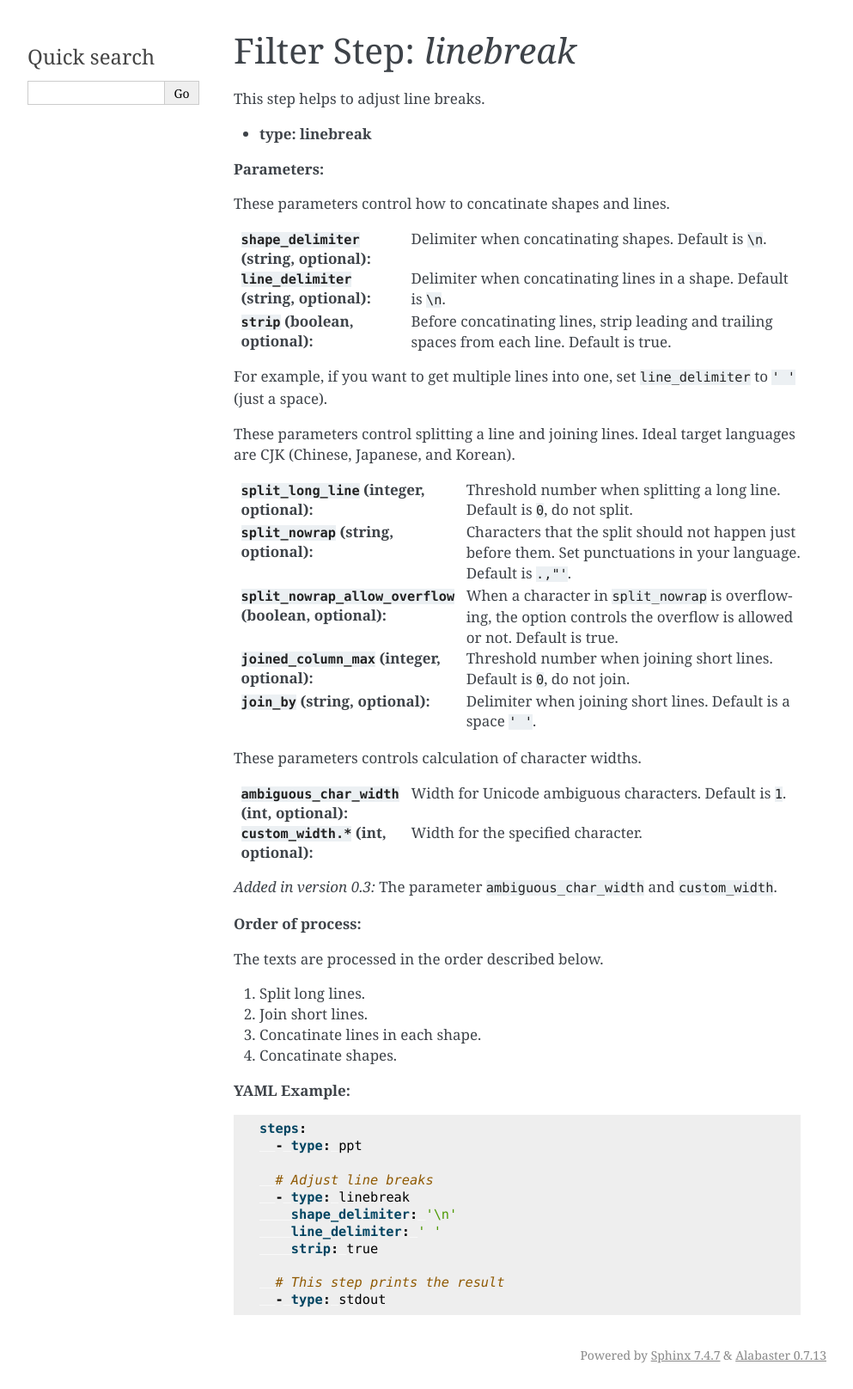
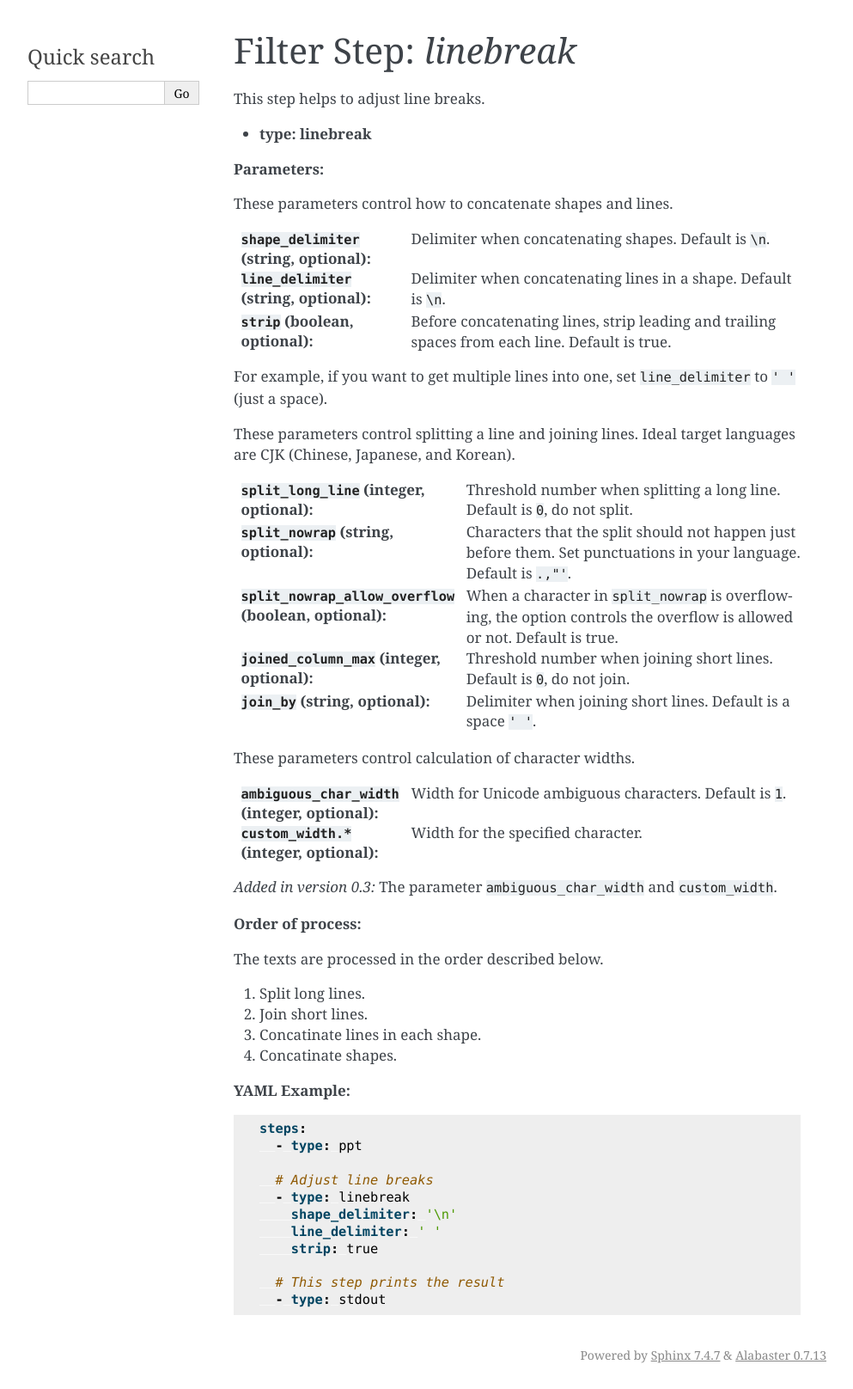
Before and after one commit to norihiro/slidetextbridge, a Sphinx documentation site: the page built from doc/plugins/linebreak.rst, in a window 1280 px wide. Shown: the whole page at 86% size, without its empty margins (148-1141 px from the left). Built offline with Sphinx 7.4.7, drawn with Linux system fonts in a browser that asks for light colours.

```diff
--- a/doc/_static/switcher.js
+++ b/doc/_static/switcher.js
@@ -86,7 +86,7 @@ async function navigate_to_first_existing(urls) {
 				return url;
 			}
 		} catch (err) {
-			console.error(`Error to fetch '${url}'; ${err}`);
+			console.error(`Error fetching '${url}'; ${err}`);
 		}
 	}
 }
--- a/doc/configuration.rst
+++ b/doc/configuration.rst
@@ -6,7 +6,7 @@ The configuration file is a YAML document that defines the ``steps`` of the text
 Top-Level Structure
 -------------------
 
-The root of the configuration must be a ``steps`` key, which holds a list of step objects.
+The root of the configuration must contain a ``steps`` key, which holds a list of step objects.
 
 .. code-block:: yaml
 
--- a/doc/getting-started.rst
+++ b/doc/getting-started.rst
@@ -94,5 +94,5 @@ Downloaded from PyPI
 
      slidetextbridge -c config.yaml
 
-Now, when you change slides in PowerPoint, the text from the new slide's should appear in the specified OBS text source or in your browser,
+Now, when you change slides in PowerPoint, the text from the new slide should appear in the specified OBS text source or in your browser,
 depending on your configuration.
--- a/doc/index.rst
+++ b/doc/index.rst
@@ -10,9 +10,9 @@ Key Features
   text replacement by regular expression.
 * Send text to live streaming applications such as OBS Studio and vMix.
 
-See `Galley`_ for visual examples.
+See `Gallery`_ for visual examples.
 
-.. _Galley: https://github.com/norihiro/slidetextbridge/wiki/Gallery
+.. _Gallery: https://github.com/norihiro/slidetextbridge/wiki/Gallery
 
 Contents
 --------
--- a/doc/plugins/impress.rst
+++ b/doc/plugins/impress.rst
@@ -8,7 +8,7 @@ It is designed to be an input source, meaning it's usually the first step in the
 
 **Parameters:**
 
-:``host`` (string, optional): Set the host name communicate with. Default is ``localhost``.
+:``host`` (string, optional): Set the host name to communicate with. Default is ``localhost``.
 :``port`` (integer, optional): Set the port number that LibreOffice is listening on. Default is ``2002``.
 :``pipe_name`` (string, optional): Set the pipe name that LibreOffice is waiting. Default is unset.
 :``poll_wait_time`` (float, optional): Set the wait time for each polling in seconds. 0.1 seconds by default.
--- a/doc/plugins/jmespath.rst
+++ b/doc/plugins/jmespath.rst
@@ -19,11 +19,11 @@ The filter engine is powered by JMESPath.
        placeholder_only: false
 
      # This is useful to see the structure of the shape data
-     - type: print
+     - type: stdout
        json: true
 
      # This step selects texts whose size is 28 or bigger
      - type: jmespath
        filter: shapes[?text_frame.text_range.font.size>=`28`]
 
-     - type: print
+     - type: stdout
--- a/doc/plugins/linebreak.rst
+++ b/doc/plugins/linebreak.rst
@@ -7,11 +7,11 @@ This step helps to adjust line breaks.
 
 **Parameters:**
 
-These parameters control how to concatinate shapes and lines.
+These parameters control how to concatenate shapes and lines.
 
-:``shape_delimiter`` (string, optional): Delimiter when concatinating shapes. Default is ``\n``.
-:``line_delimiter`` (string, optional): Delimiter when concatinating lines in a shape. Default is ``\n``.
-:``strip`` (boolean, optional): Before concatinating lines, strip leading and trailing spaces from each line. Default is true.
+:``shape_delimiter`` (string, optional): Delimiter when concatenating shapes. Default is ``\n``.
+:``line_delimiter`` (string, optional): Delimiter when concatenating lines in a shape. Default is ``\n``.
+:``strip`` (boolean, optional): Before concatenating lines, strip leading and trailing spaces from each line. Default is true.
 
 For example, if you want to get multiple lines into one, set ``line_delimiter`` to ``' '`` (just a space).
 
@@ -24,10 +24,10 @@ Ideal target languages are CJK (Chinese, Japanese, and Korean).
 :``joined_column_max`` (integer, optional): Threshold number when joining short lines. Default is ``0``, do not join.
 :``join_by`` (string, optional): Delimiter when joining short lines. Default is a space ``' '``.
 
-These parameters controls calculation of character widths.
+These parameters control calculation of character widths.
 
-:``ambiguous_char_width`` (int, optional): Width for Unicode ambiguous characters. Default is ``1``.
-:``custom_width.*`` (int, optional): Width for the specified character.
+:``ambiguous_char_width`` (integer, optional): Width for Unicode ambiguous characters. Default is ``1``.
+:``custom_width.*`` (integer, optional): Width for the specified character.
 
 .. versionadded:: 0.3 The parameter ``ambiguous_char_width`` and ``custom_width``.
 
--- a/doc/plugins/normalize.rst
+++ b/doc/plugins/normalize.rst
@@ -61,4 +61,4 @@ Details of the normalization is listed in the table below.
 
      - type: normalize
 
-     - type: print
+     - type: stdout
--- a/doc/plugins/obsws.rst
+++ b/doc/plugins/obsws.rst
@@ -22,6 +22,6 @@ Make sure OBS Studio version 28.0.0 or later so that obs-websocket is pre-instal
 
      # This step sends the text to the 'Live Text' source in OBS.
      - type: obsws
-       url: 'ws://localhost:4555/'
+       url: 'ws://localhost:4455/'
        password: 'your_secret_password'
        source_name: 'Text (GDI+)'
--- a/doc/plugins/openlp.rst
+++ b/doc/plugins/openlp.rst
@@ -9,9 +9,9 @@ This step reads text from `OpenLP`_ an open source church presentation and lyric
 
 **Parameters:**
 
-:``host`` (string, optional): Set the host name communicate with. Default is ``localhost``.
+:``host`` (string, optional): Set the host name to communicate with. Default is ``localhost``.
 :``port`` (integer, optional): Set the port number that OpenLP is listening on. Default is ``4316``.
-:``port_ws`` (integer, optional): Set the port number that OpenLP is listening on for websocket. Default is ``port_ws`` + 1, ie. ``4317``.
+:``port_ws`` (integer, optional): Set the port number that OpenLP is listening on for WebSocket. Default is ``port_ws`` + 1, ie. ``4317``.
 
 **YAML Example:**
 
--- a/doc/plugins/regex.rst
+++ b/doc/plugins/regex.rst
@@ -29,4 +29,4 @@ This step filters lines.
 	     - p: '\<Those\>'
 	       r: These
 
-     - type: print
+     - type: stdout
--- a/doc/plugins/stdin.rst
+++ b/doc/plugins/stdin.rst
@@ -1,5 +1,5 @@
-Filter Step: `stdin`
-====================
+Input Step: `stdin`
+===================
 
 This step reads text from console.
 An empty line is a separator for slides.
```
Also changed, not shown: other parts of doc/getting-started.rst (+1 -1 lines).
